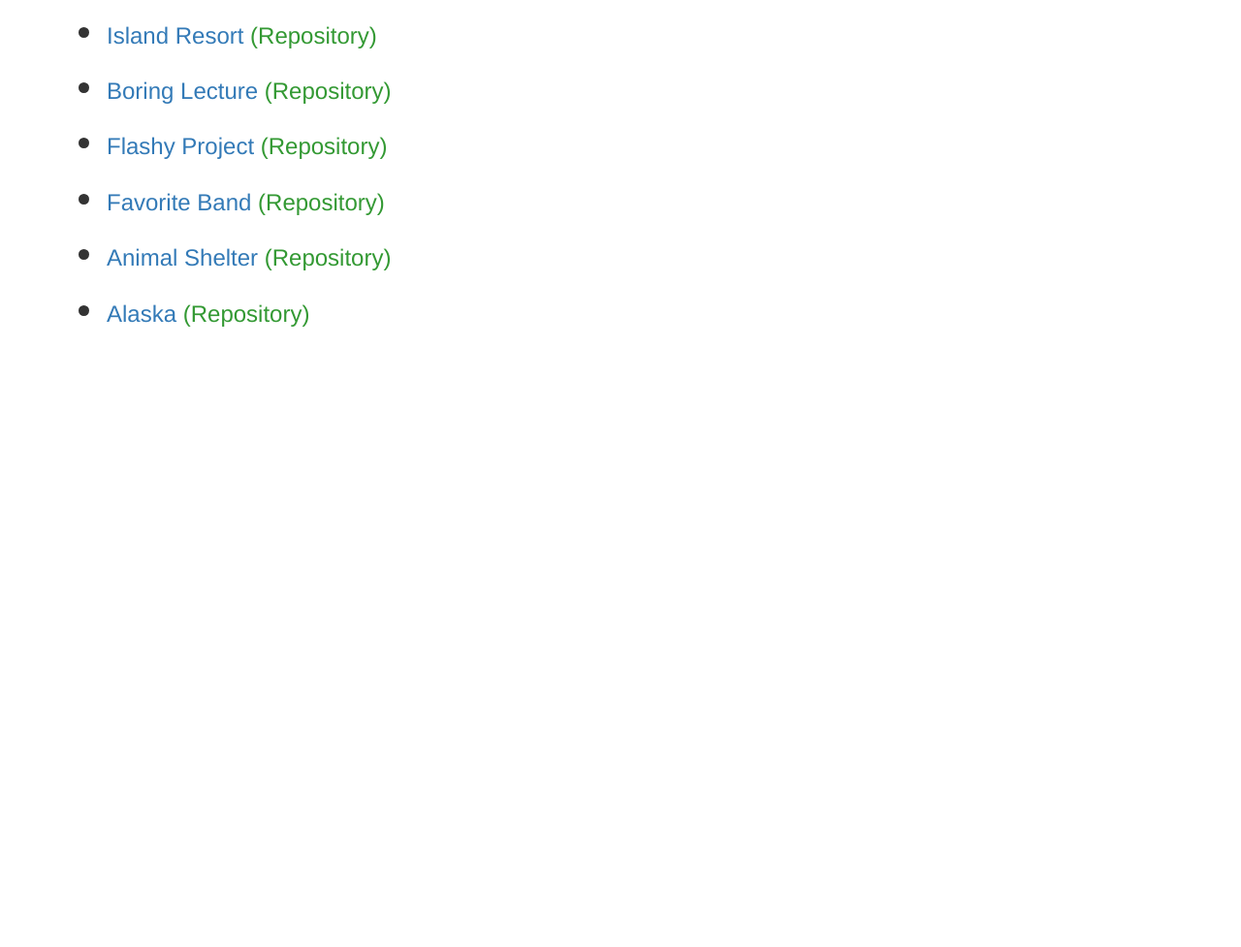
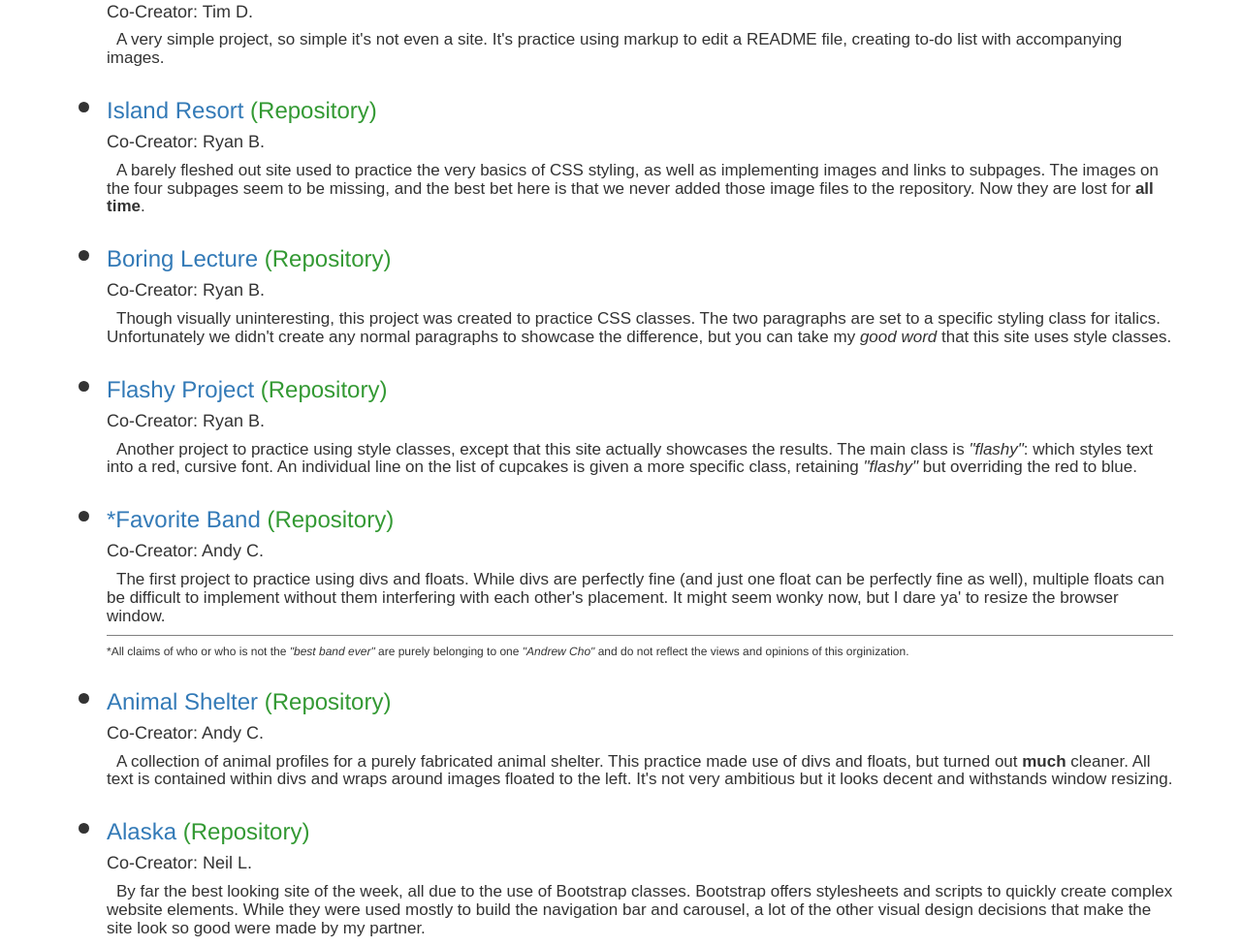
Before and after one commit to trashmoldwilliams/Intro-PortfolioTest, a plain HTML site: page index.html in a window 1280 px wide. Shown: the part 433-1410 px from the top of the page at 97% size. Before the commit the page ends 800 px from the top, so only its background shows below. Drawn offline with nearby package versions, Linux system fonts and the light colour scheme.

Commit message:
Add descriptions to My Projects section.

```diff
--- a/index.html
+++ b/index.html
@@ -116,6 +116,12 @@
             To-Do List
             </a>
           </h3>
+          <h4>
+            Co-Creator: Tim D.
+          </h4>
+          <p>
+            A very simple project, so simple it's not even a site. It's practice using markup to edit a README file, creating to-do list with accompanying images.
+          </p>
         </li>
         <li>
           <h3>
@@ -126,6 +132,12 @@
               (Repository)
             </a>
           </h3>
+          <h4>
+            Co-Creator: Ryan B.
+          </h4>
+          <p>
+            A barely fleshed out site used to practice the very basics of CSS styling, as well as implementing images and links to subpages. The images on the four subpages seem to be missing, and the best bet here is that we never added those image files to the repository. Now they are lost for <strong>all time</strong>.
+          </p>
         </li>
         <li>
           <h3>
@@ -136,6 +148,12 @@
               (Repository)
             </a>
           </h3>
+          <h4>
+            Co-Creator: Ryan B.
+          </h4>
+          <p>
+            Though visually uninteresting, this project was created to practice CSS classes. The two paragraphs are set to a specific styling class for italics. Unfortunately we didn't create any normal paragraphs to showcase the difference, but you can take my <em>good word</em> that this site uses style classes.
+          </p>
         </li>
         <li>
           <h3>
@@ -146,16 +164,33 @@
               (Repository)
             </a>
           </h3>
+          <h4>
+            Co-Creator: Ryan B.
+          </h4>
+          <p>
+            Another project to practice using style classes, except that this site actually showcases the results. The main class is <em>"flashy"</em>: which styles text into a red, cursive font. An individual line on the list of cupcakes is given a more specific class, retaining <em>"flashy"</em> but overriding the red to blue.
+          </p>
         </li>
         <li>
           <h3>
             <a href="projects/favorite-band-master/index.html">
-            Favorite Band
+            *Favorite Band
             </a>
             <a href="https://github.com/trashmoldwilliams/favorite-band" class="repo-link">
               (Repository)
             </a>
           </h3>
+          <h4>
+            Co-Creator: Andy C.
+          </h4>
+          <p>
+            The first project to practice using divs and floats. While divs are perfectly fine (and just one float can be perfectly fine as well), multiple floats can be difficult to implement without them interfering with each other's placement. It might seem wonky now, but I dare ya' to resize the browser window.
+          </p>
+          <div class="footer">
+            <h6>
+              *All claims of who or who is not the <em>"best band ever"</em> are purely belonging to one <em>"Andrew Cho"</em> and do not reflect the views and opinions of this orginization.
+            </h6>
+          </div>
         </li>
         <li>
           <h3>
@@ -166,6 +201,12 @@
               (Repository)
             </a>
           </h3>
+          <h4>
+            Co-Creator: Andy C.
+          </h4>
+          <p>
+            A collection of animal profiles for a purely fabricated animal shelter. This practice made use of divs and floats, but turned out <strong>much</strong> cleaner. All text is contained within divs and wraps around images floated to the left. It's not very ambitious but it looks decent and withstands window resizing.
+          </p>
         </li>
         <li>
           <h3>
@@ -176,6 +217,12 @@
               (Repository)
             </a>
           </h3>
+          <h4>
+            Co-Creator: Neil L.
+          <h4/>
+          <p>
+            By far the best looking site of the week, all due to the use of Bootstrap classes. Bootstrap offers stylesheets and scripts to quickly create complex website elements. While they were used mostly to build the navigation bar and carousel, a lot of the other visual design decisions that make the site look so good were made by my partner.
+          </p>
         </li>
       </ul>
     </div>
```
